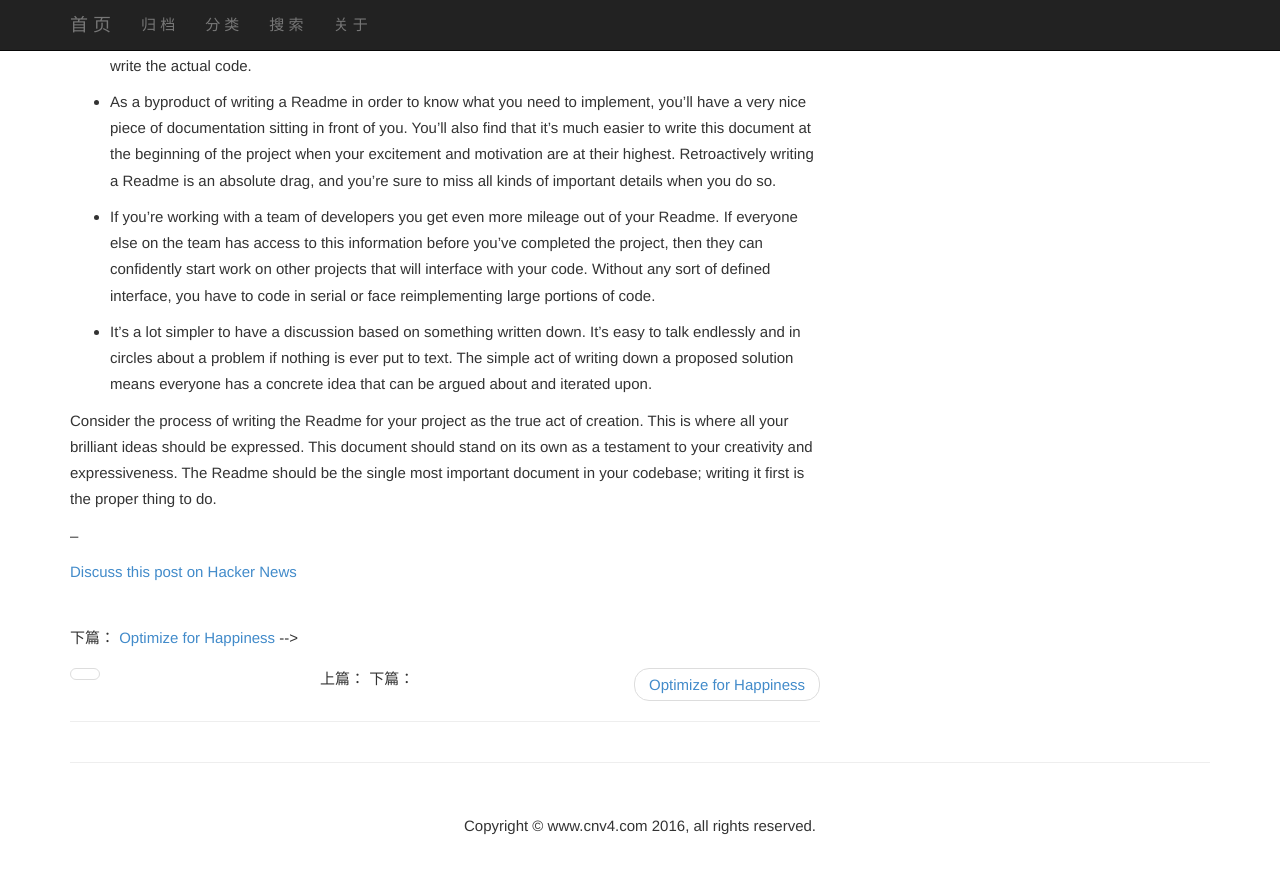
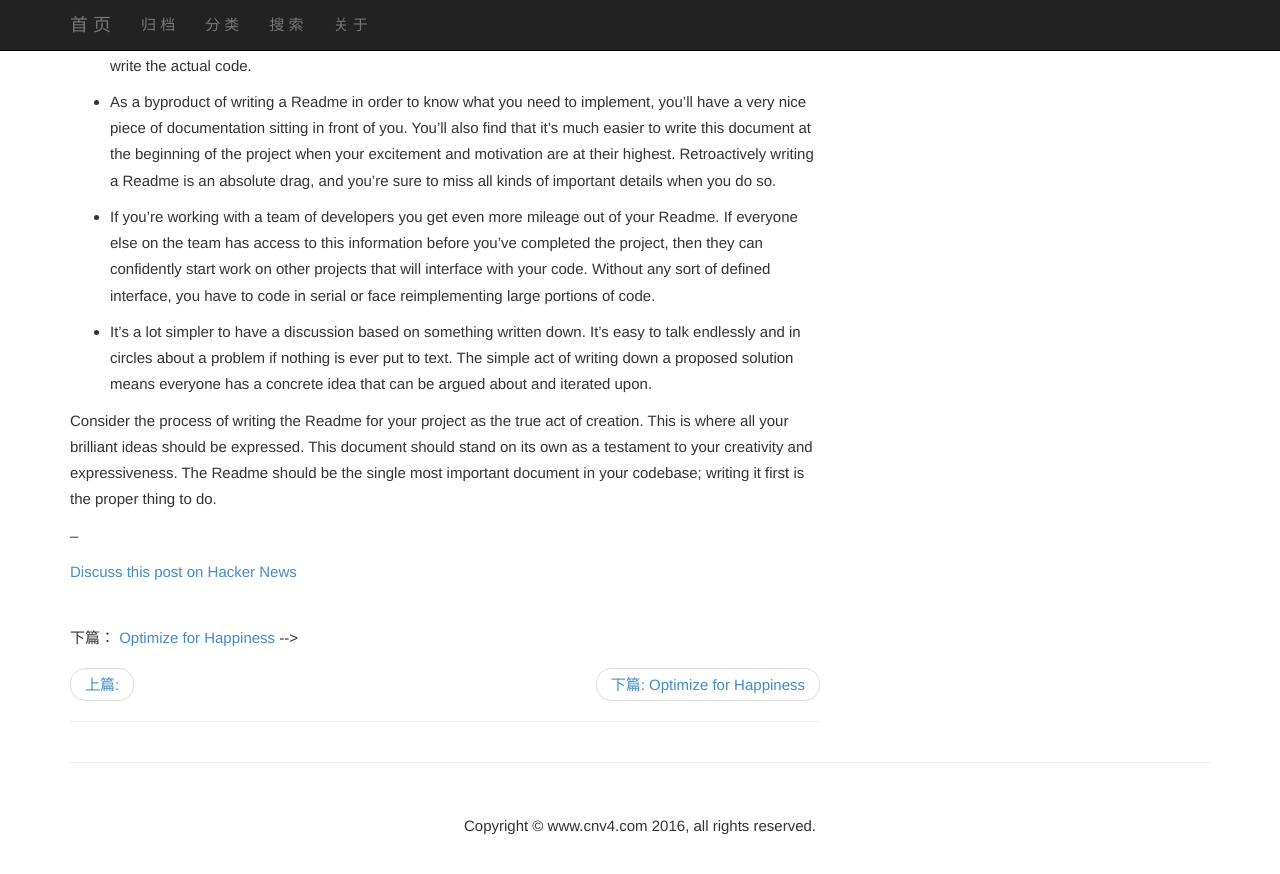
Before and after one commit to YinliangWu/tpw, a Jekyll site: the page built from _posts/2010-08-23-readme-driven-development.md, in a window 1280 px wide and 900 px high, scrolled down 1081 px. Shown: the top 874 px of the window. Built offline with Jekyll 4.4.1, drawn with Linux system fonts in a browser that asks for light colours; nearby versions of some CDN libraries; library files that are not in the unit come from our copies; comment, search, counter and statistics services are not loaded.

Commit message:
firstpost

```diff
--- a/_layouts/post.html
+++ b/_layouts/post.html
@@ -37,18 +37,8 @@ layout: default
    -->
 
 <ul class="pager">
-		  <li class="previous">
-		  	上篇：
-		  <a href="{{page.previous.url}}">
-      {{page.previous.title}}
-    </a>
-		  </li>
-		  <li class="next">
-		  	下篇：
-    <a href="{{page.next.url}}">
-      {{page.next.title}}
-    </a>
-  </li>
+	<li class="previous"> <a href="{{page.previous.url}}">上篇: {{page.previous.title}} </a> </li>
+	<li class="next">  <a href="{{page.next.url}}">下篇: {{page.next.title}}  </a>  </li>
 </ul>
   {%endif%}
 </div>
```
